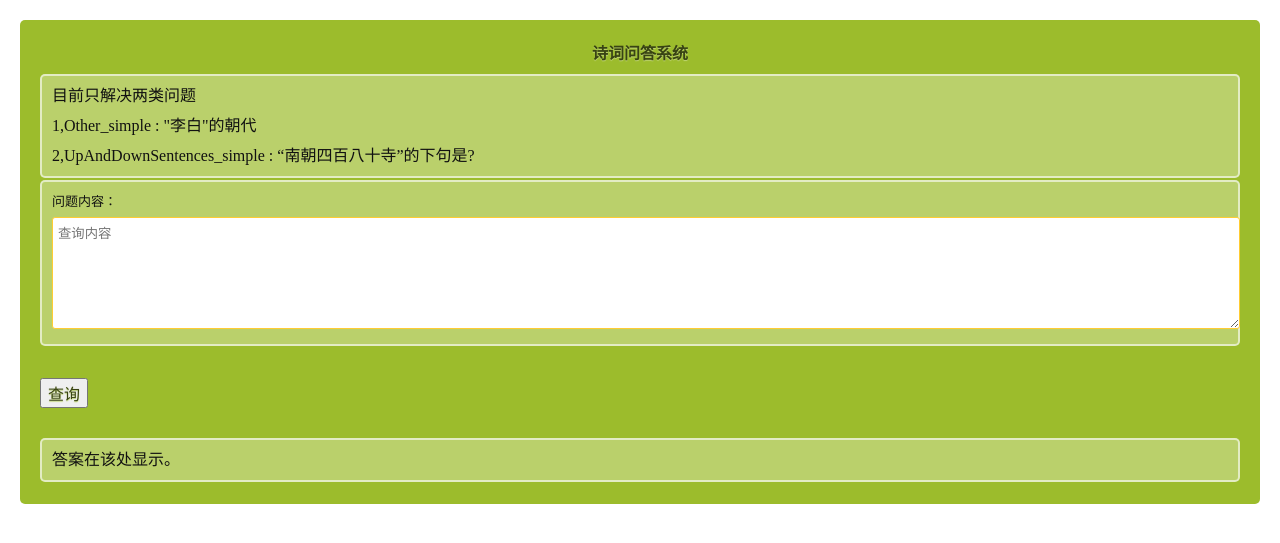
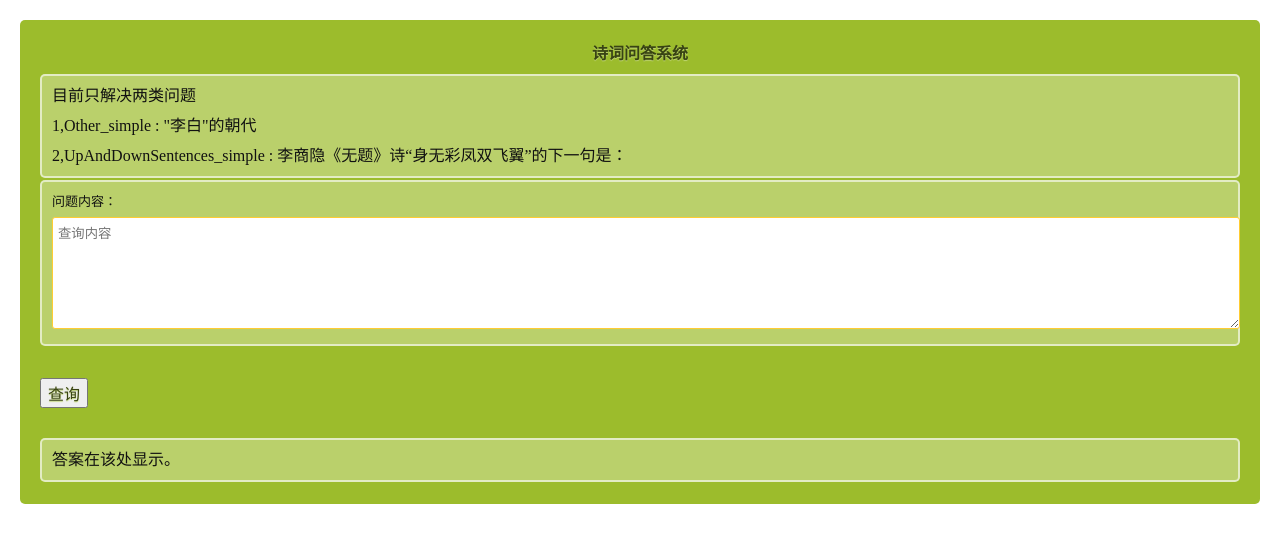
Before and after one commit to zhangqian666/PQA, a Flask app: page / in a window 1280 px wide. Shown: the top 543 px of the page. Run offline with Flask 2, Linux system fonts and the light colour scheme; some libraries are stand-ins or nearby versions.

Commit message:
整体测试

```diff
--- a/templates/index.html
+++ b/templates/index.html
@@ -112,7 +112,7 @@
 
                 1,Other_simple : "李白"的朝代<br>
 
-                2,UpAndDownSentences_simple : “南朝四百八十寺”的下句是?
+                2,UpAndDownSentences_simple : 李商隐《无题》诗“身无彩凤双飞翼”的下一句是：
             </li>
         </ol>
         <ol style="width: auto ; height: auto">
```
